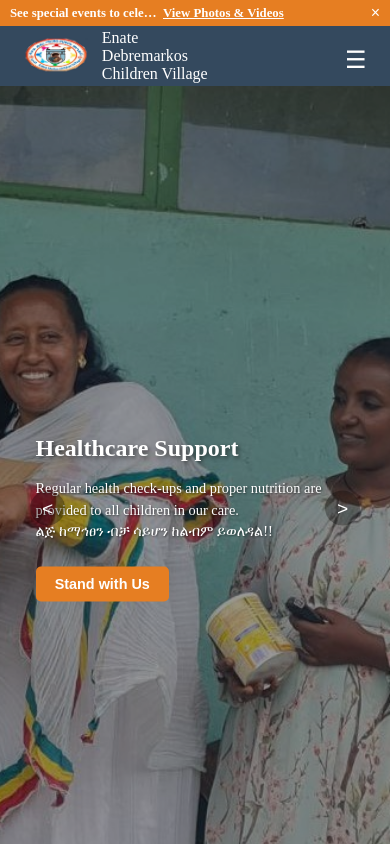
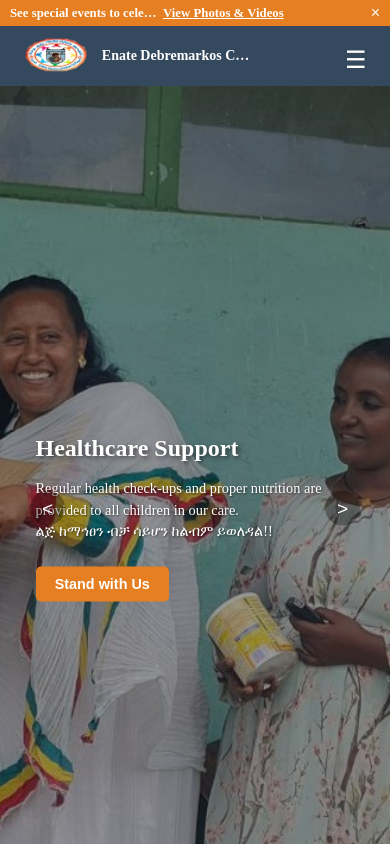
Before and after one commit to haile9-hash/EDM, a React (Create React App) app: page / in a window 390 px wide. Shown: the top 844 px of the page. Built offline with nearby package versions, Linux system fonts and the light colour scheme.

Commit message:
Update Navbar.css

```diff
--- a/src/styles/Navbar.css
+++ b/src/styles/Navbar.css
@@ -29,7 +29,6 @@ header.scrolled {
   margin-left: 15px;
   order: 1;
   max-width: 70%;
-  min-width: 0; /* Allows text truncation */
 }
 
 .logo img {
@@ -37,14 +36,13 @@ header.scrolled {
   width: auto;
   margin-right: 10px;
   transition: height 0.3s ease;
-  flex-shrink: 0;
 }
 
 header.scrolled .logo img {
   height: 36px;
 }
 
-.logo-text {
+.logo span {
   font-size: 18px;
   font-weight: bold;
   white-space: nowrap;
@@ -53,7 +51,7 @@ header.scrolled .logo img {
   text-overflow: ellipsis;
 }
 
-header.scrolled .logo-text {
+header.scrolled .logo span {
   font-size: 16px;
 }
 
@@ -68,7 +66,6 @@ header.scrolled .logo-text {
   padding: 5px 10px;
   z-index: 1001;
   order: 3;
-  flex-shrink: 0;
 }
 
 .mobile-menu-overlay {
@@ -266,25 +263,18 @@ nav ul li a,
     padding-left: 16px;
   }
 
-  .logo {
-    max-width: 60%;
-  }
-
-  .logo-text {
+  .logo span {
     font-size: 16px;
-    white-space: nowrap;
+    max-width: 200px;
     overflow: hidden;
     text-overflow: ellipsis;
   }
 }
 
 @media (max-width: 480px) {
-  .logo {
-    max-width: 50%;
-  }
-
-  .logo-text {
+  .logo span {
     font-size: 14px;
+    max-width: 150px;
   }
 
   .logo img {
```
